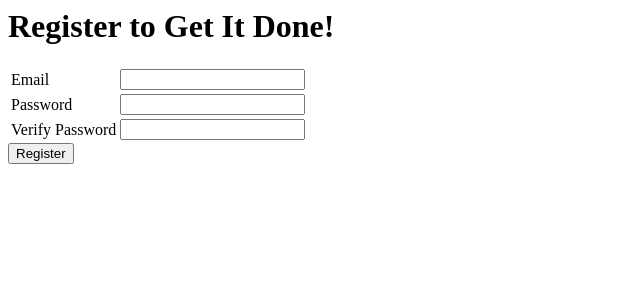
After one commit to MeGodzillaUDead/get-it-done, a Flask app: page /register in a window 1280 px wide. The commit adds this page. Shown: the top 300 px of the page, without its empty margins (0-640 px from the left). Run offline with Flask 2, Linux system fonts and the light colour scheme.

Commit message:
created login and register templates and basic handlers in main

```diff
--- a/main.py
+++ b/main.py
@@ -1,16 +1,62 @@
 from flask import Flask, request, redirect, render_template
+from flask_sqlalchemy import SQLAlchemy
 
 app = Flask(__name__)
 app.config['DEBUG'] = True
+app.config['SQLALCHEMY_DATABASE_URI'] = 'mysql+pymysql://get-it-done:password@localhost:3306/get-it-done'
+app.config['SQLALCHEMY_ECHO'] = True
 
-tasks = []
+db = SQLAlchemy(app)
+
+class Task(db.Model):
+	id = db.Column(db.Integer, primary_key=True)
+	name = db.Column(db.String(120))
+	completed = db.Column(db.Boolean)
+
+	def __init__(self, name):
+		self.name = name
+		self.completed = False
+
+class User(db.Model):
+	id = db.Column(db.Integer, primary_key=True)
+	email = db.Column(db.String(120), unique=True)
+	password = db.Column(db.String(120))
+
+	def __init__(self, email, password):
+		self.email = email
+		self.password = password
 
 @app.route("/", methods=['POST', 'GET'])
 def index():
 	if request.method == 'POST':
-		task = request.form['task']
-		tasks.append(task)
+		task_name = request.form['task']
+		new_task = Task(task_name)
+		db.session.add(new_task)
+		db.session.commit()
 
-	return render_template("todos.html", title = "TODOs", tasks = tasks)
+	tasks = Task.query.filter_by(completed=False).all()
+	completed_tasks = Task.query.filter_by(completed=True).all()
 
-app.run()
+	return render_template("todos.html", title = "TODOs", tasks = tasks, completed_tasks = completed_tasks)
+
+@app.route("/delete-task", methods=['POST'])
+def delete_task():
+	task_id = int(request.form['task-id'])
+	task = Task.query.get(task_id)
+	task.completed = True
+	db.session.add(task)
+	db.session.commit()
+
+	return redirect("/")
+
+# adding user registration and login
+@app.route("/login")
+def login():
+	return render_template("login.html")
+
+@app.route("/register")
+def register():
+	return render_template("register.html")
+
+if __name__ == "__main__":
+	app.run()
--- /dev/null
+++ b/templates/register.html
@@ -0,0 +1,28 @@
+{% extends "base.html" %}
+
+{% block content %}
+<h1>Register to Get It Done!</h1>
+<form action="/register" method="post">
+    <table>
+        <tr>
+            <td><label for="email">Email</label></td>
+            <td>
+                <input name="email" type="email" value="{{ email }}">
+            </td>
+        </tr>
+        <tr>
+            <td><label for="password">Password</label></td>
+            <td>
+                <input name="password" type="password">
+            </td>
+        </tr>
+        <tr>
+            <td><label for="verify">Verify Password</label></td>
+            <td>
+                <input name="verify" type="password">
+            </td>
+        </tr>
+    </table>
+    <input type="submit" value="Register">
+</form>
+{% endblock %}
```
Also changed, not shown: templates/login.html (added, +23 -0 lines), templates/todos.html (+13 -2 lines).
